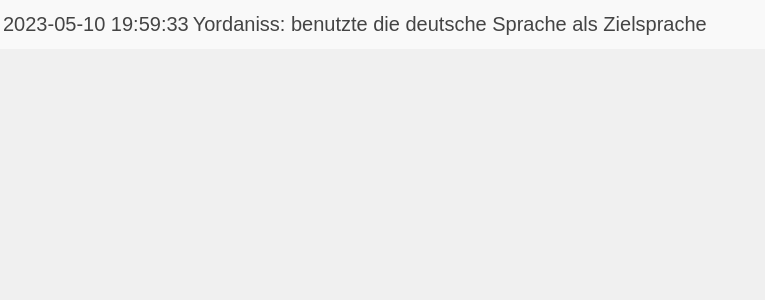
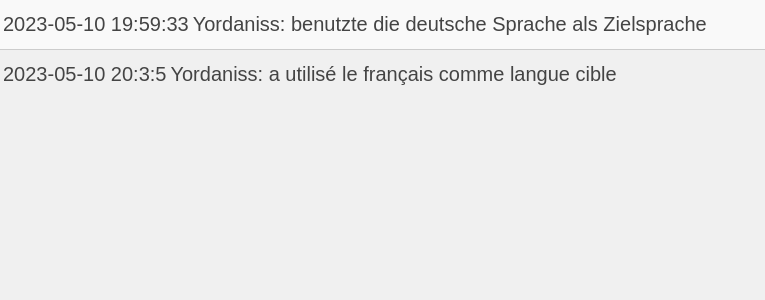
Before and after one commit to Yordaniss/documentation, a Jekyll site: the page built from _posts/2023-05-10-Document20230510.md, in a window 1280 px wide. Shown: the top 300 px of the page, without its empty margins (0-765 px from the left). Built offline with Jekyll 4.4.1, drawn with Linux system fonts in a browser that asks for light colours.

Commit message:
Add new content to documentation

```diff
--- a/_posts/2023-05-10-Document20230510.md
+++ b/_posts/2023-05-10-Document20230510.md
@@ -5,3 +5,4 @@ date: 2023-05-10
 categories: jekyll update
 ---
 - 2023-05-10 19:59:33 | Yordaniss: benutzte die deutsche Sprache als Zielsprache
+- 2023-05-10 20:3:5 | Yordaniss: a utilisé le français comme langue cible
```
